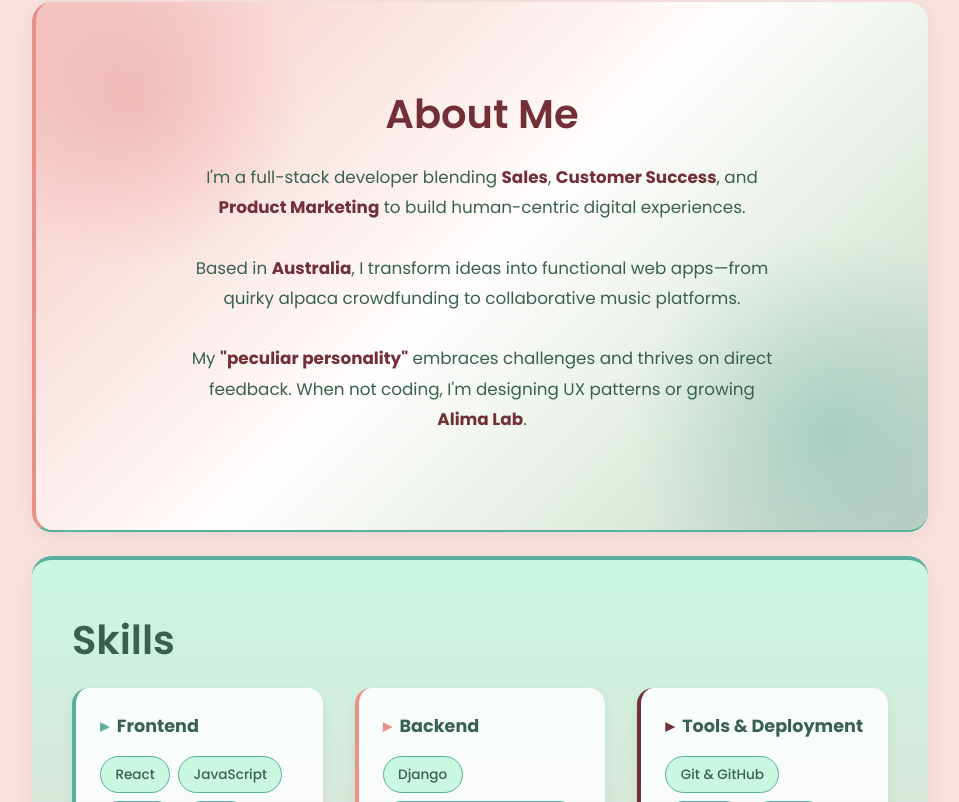
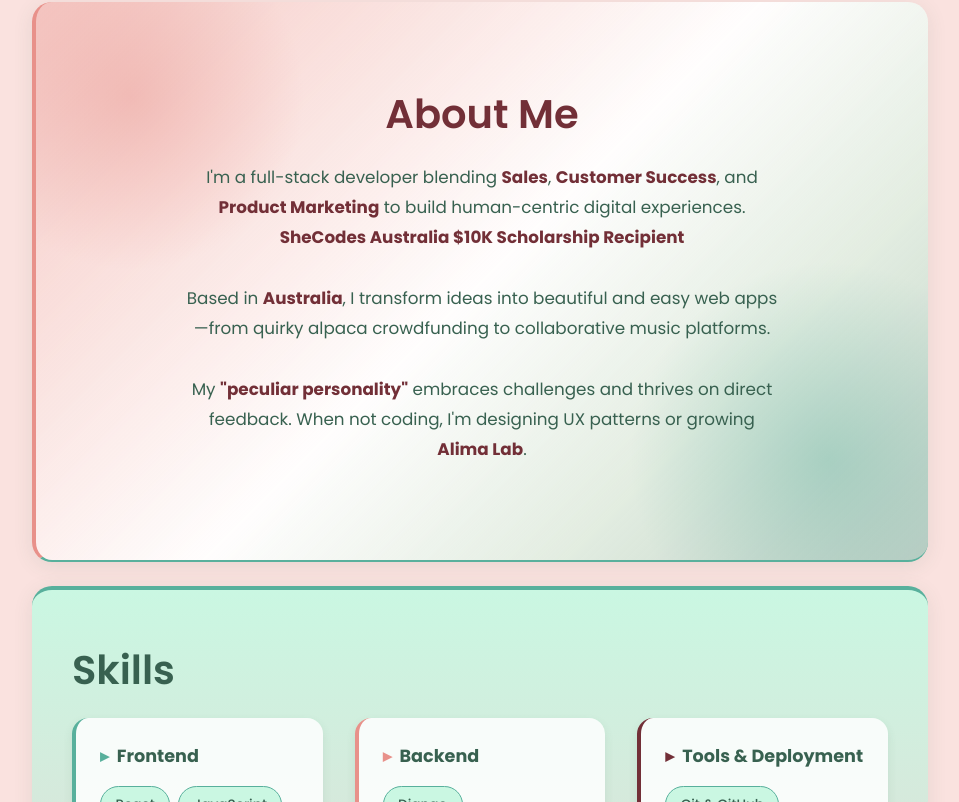
Before and after one commit to alism3/AlimaLab, a React (Vite) app: page / in a window 1280 px wide. Shown: the part 901-1703 px from the top of the page, without its empty margins (160-1119 px from the left). Built offline with nearby package versions, Linux system fonts and the light colour scheme; a web font is replaced by a local one.

Commit message:
final fix - frontend git portfolio

```diff
--- a/src/pages/HomePage.jsx
+++ b/src/pages/HomePage.jsx
@@ -9,7 +9,8 @@ function HomePage() {
     name: <>Alice Maiorana</>,
     tagline: 'Full-Stack Developer | Product Marketing Strategist',
     intro: <>Proud SheCoder crafting intuitive web apps with UX/UI passion.</>,
-    about: <>I'm a full-stack developer blending <strong>Sales</strong>, <strong>Customer Success</strong>, and <strong>Product Marketing</strong> to build human-centric digital experiences. <br/><br/>Based in <strong>Australia</strong>, I transform ideas into functional web apps—from quirky alpaca crowdfunding to collaborative music platforms. <br/><br/>My <strong>"peculiar personality"</strong> embraces challenges and thrives on direct feedback. When not coding, I'm designing UX patterns or growing <strong>Alima Lab</strong>.</>,
+    about: <>I'm a full-stack developer blending <strong>Sales</strong>, <strong>Customer Success</strong>, and <strong>Product Marketing</strong> to build human-centric digital experiences. <strong>SheCodes Australia $10K Scholarship Recipient</strong>
+<br/><br/>Based in <strong>Australia</strong>, I transform ideas into beautiful and easy web apps—from quirky alpaca crowdfunding to collaborative music platforms. <br/><br/>My <strong>"peculiar personality"</strong> embraces challenges and thrives on direct feedback. When not coding, I'm designing UX patterns or growing <strong>Alima Lab</strong>.</>,
   };
 
   const projects = [
@@ -50,7 +51,7 @@ function HomePage() {
       ],
       tags: ['React', 'CSS', 'Vite'],
       liveUrl: null,
-      frontendRepo: 'https://github.com/alism3/portfolio',
+      frontendRepo: 'https://github.com/alism3/AlimaLab',
       backendRepo: null,
     },
   ];
```
